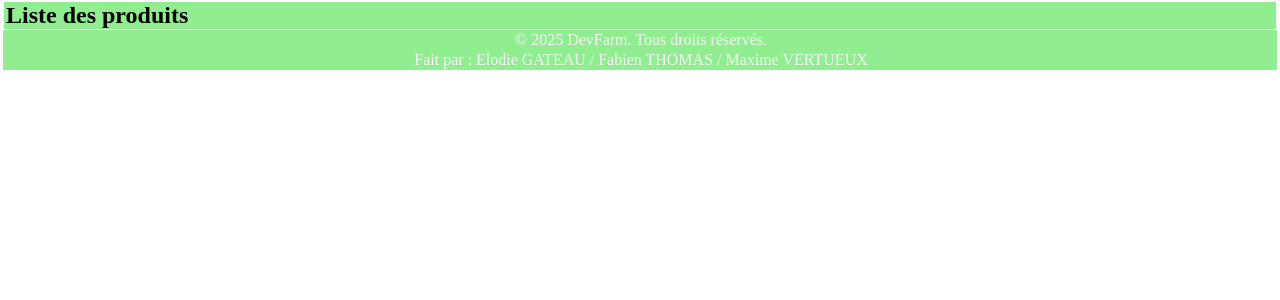
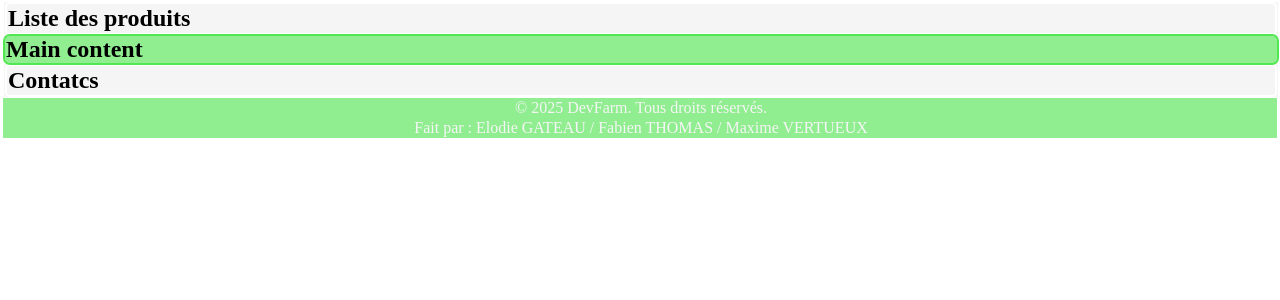
Before and after one commit to Elodie-Gateau/boutique-en-ligne, a PHP site: page /index.php?page=accueil in a window 1280 px wide. Shown: the part 73-373 px from the top of the page. Run offline with PHP 8.4, Linux system fonts and the light colour scheme; data that the repository does not hold is empty.

Commit message:
ajout mineur html

```diff
--- a/public/css/style.css
+++ b/public/css/style.css
@@ -43,12 +43,28 @@ header, footer{
 
 
 .products{
-background-color: lightgreen;
+background-color: whitesmoke;
+width: 100%;
+height: 80%;
+
 }
-.card{
-    background-color: lightgreen;
+.cards{
+    background-color: whitesmoke;
+    border:  solid 2px white
+
 }
-
+.main{
+      background-color: lightgreen;
+      outline:  solid 2px rgb(80, 232, 80);
+      /* border-radius: 5px;  */
+}
+.contacts{
+    background-color: whitesmoke;
+    border:  solid 2px white
+}
+.cards, .main, .contacts{
+    border-radius: 5px;
+}
 
 
 
--- a/view/accueil.php
+++ b/view/accueil.php
@@ -9,9 +9,10 @@
 </h1> -->
 
 
+
 <section class="products">
 
-    <div class="card">
+    <div class="cards hero">
         <h2>Liste des produits</h2>
         <?php
 
@@ -19,4 +20,12 @@
         require 'liste-produits.php'; ?>
     </div>
 
+    <div class="main content">
+        <h2> Main content</h2>
+    </div>
+
+    <div class="contacts">
+        <h2>Contatcs</h2>
+    </div>
+
 </section>
--- a/view/user/connexion.php
+++ b/view/user/connexion.php
@@ -1,6 +1,6 @@
 <?php require_once './view/layout/head.php' ?>
 
-
+<section class="principal formulaire">
     <div class="connexion">
         <h2>Connexion au compte</h2>
         <form action="index.php?page=connexion" method="POST">
@@ -19,3 +19,5 @@
             <small>Les champs marqués d'un * sont obligatoires.</small>
         </p>
     </div>
+
+</section>
```
Also changed, not shown: view/user/inscription.php (+8 -1 lines), view/user/motDePasseOublie.php (+5 -2 lines). Lines whose indentation alone changed are shown as unchanged.
